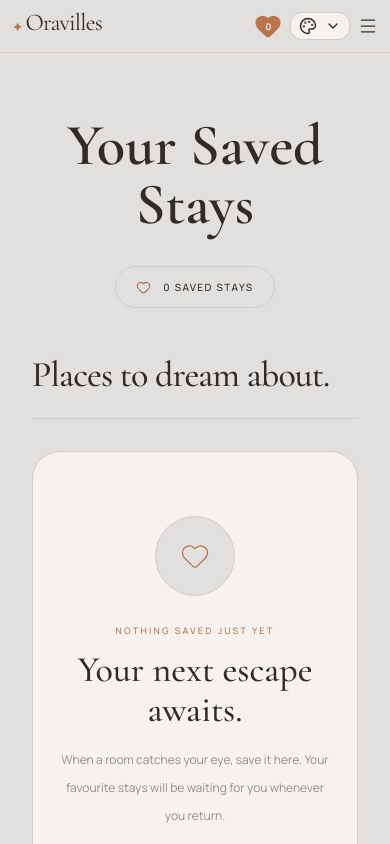
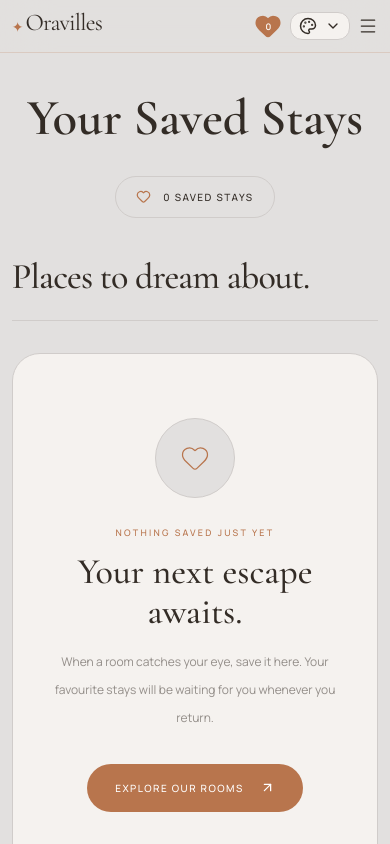
Before and after one commit to RaviKayease/Kayease-Hotel, a Next.js app: page /wishlist in a window 390 px wide. Shown: the top 844 px of the page. Built offline with nearby package versions, Linux system fonts and the light colour scheme.

Commit message:
madeWishlistPageResponsive

```diff
--- a/app/wishlist/page.tsx
+++ b/app/wishlist/page.tsx
@@ -66,10 +66,10 @@ const WishlistPage = () => {
   return (
     <main className="overflow-hidden">
       {/* HERO */}
-      <section className="mx-auto w-full max-w-[1500px] px-5 pb-12 pt-16 sm:px-8 sm:pb-16 sm:pt-24 lg:px-12">
+      <section className="mx-auto w-full max-w-[1500px] pt-10 lg:pt-15">
         <div className="flex flex-col items-center text-center">
           <h1
-            className={`${cormorant.className} font-bold lg:font-semibold text-[15vw] sm:text-[13vw] xl:text-[6vw] leading-none`}
+            className={`${cormorant.className} font-bold lg:font-semibold text-[13vw] xl:text-[6vw] leading-none`}
           >
             Your Saved Stays
           </h1>
@@ -86,9 +86,9 @@ const WishlistPage = () => {
       </section>
 
       {/* WISHLIST COLLECTION */}
-      <section className="mx-auto w-full max-w-[1500px] px-5 pb-24 sm:px-8 sm:pb-32 lg:px-12">
+      <section className="mx-auto w-full max-w-[1500px] py-10 lg:py-15">
         {/* COLLECTION HEADING */}
-        <div className="mb-8 flex flex-col justify-between gap-5 border-b border-[var(--border)] pb-6 sm:flex-row sm:items-end">
+        <div className="mb-8 flex flex-col justify-between gap-5 border-b border-[var(--border)] pb-6 sm:flex-row sm:items-center">
           <div>
             <h2 className={`${sectionHeadingClass}`}>Places to dream about.</h2>
           </div>
@@ -147,7 +147,7 @@ const WishlistPage = () => {
             {savedRooms.map((room) => (
               <article key={room.id} className="group min-w-0">
                 {/* IMAGE */}
-                <div className="relative h-[300px] overflow-hidden rounded-[24px] bg-[var(--border)] sm:h-[330px] lg:h-[350px]">
+                <div className="relative h-[250px] sm:h-[300px] lg:h-[330px] lg:rounded-[30px] overflow-hidden rounded-[24px] bg-[var(--border)]">
                   <img
                     src={room.image}
                     alt={room.name}
```
